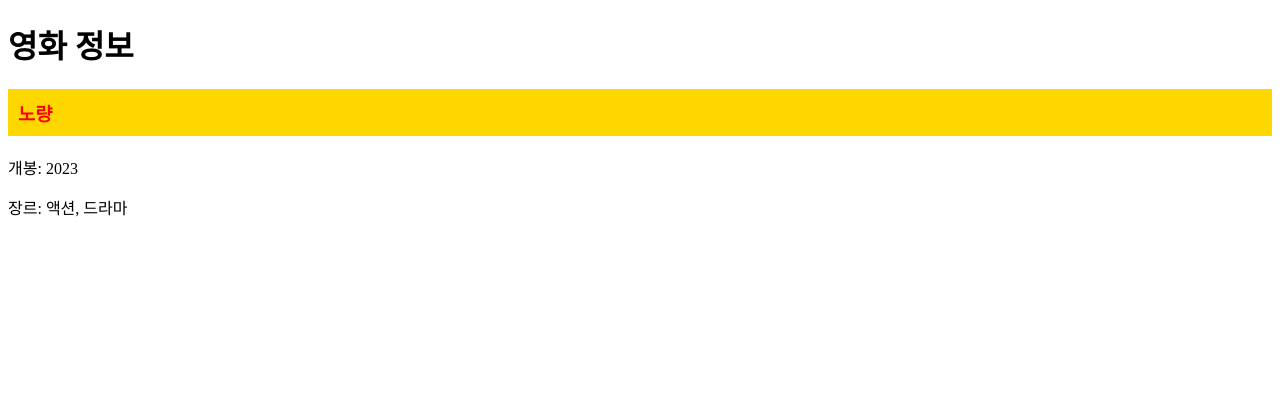
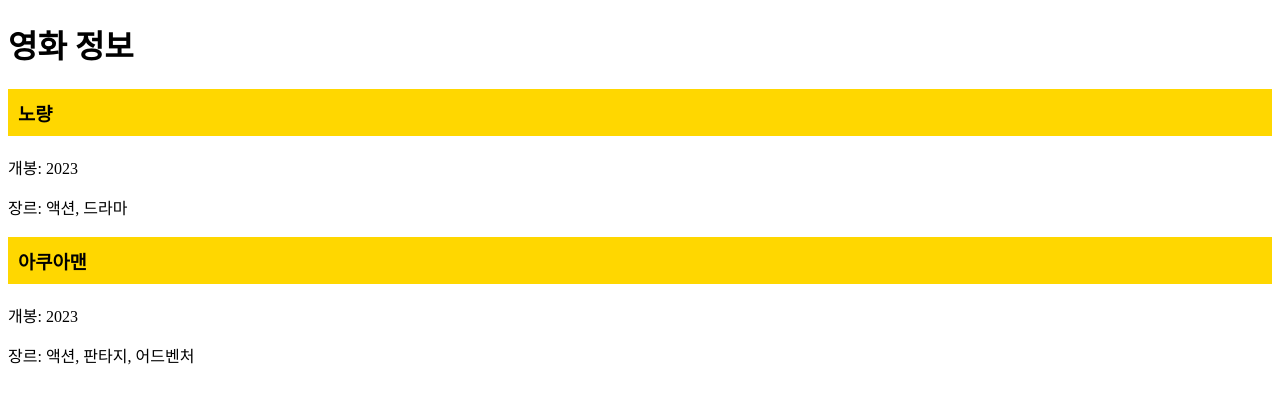
Before and after one commit to hyunz214/vue-movie-info, a Vue app: page / in a window 1280 px wide. Shown: the top 402 px of the page. Built offline with nearby package versions, Linux system fonts and the light colour scheme.

Commit message:
2. 영화 데이터 for문 문법 적용하기

```diff
--- a/src/App.vue
+++ b/src/App.vue
@@ -1,9 +1,9 @@
 <template>
     <h1>영화 정보</h1>
-    <div>
-        <h3 class="bg-yellow" :style="textRed">{{ title }}</h3>
-        <p>개봉: {{ year }}</p>
-        <p>장르: {{ category }}</p>
+    <div v-for="(movie, i) in data" :key="i">
+        <h3 class="bg-yellow">{{ movie.title }}</h3>
+        <p>개봉: {{ movie.year }}</p>
+        <p>장르: {{ movie.category }}</p>
     </div>
 </template>
 
@@ -12,10 +12,10 @@
     name: "App",
     data() {
         return {
-            title: "노량",
-            year: 2023,
-            category: "액션, 드라마",
-            textRed: "color: red",
+            data: [
+                { title: "노량", year: 2023, category: "액션, 드라마" },
+                { title: "아쿠아맨", year: 2023, category: "액션, 판타지, 어드벤처" },
+            ],
         };
     },
 };
```
